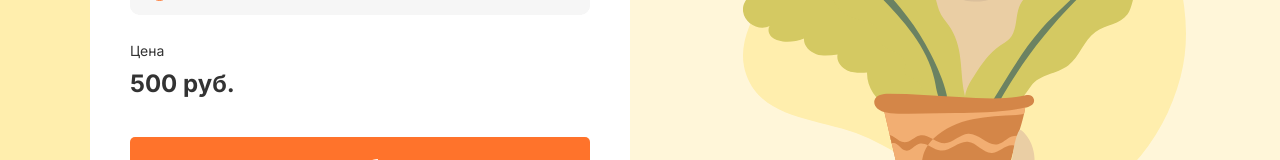
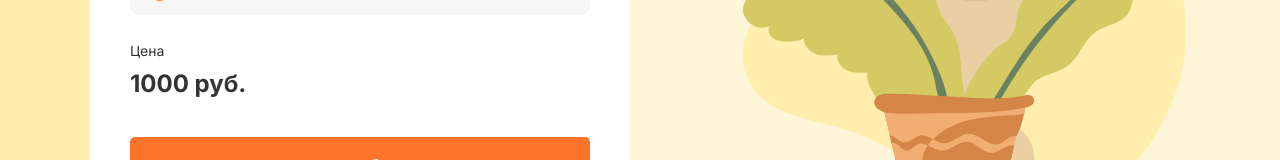
Before and after one commit to Mirror45/cats-cafe, a React (Create React App) app: page / in a window 1280 px wide. Shown: the part 1361-1521 px from the top of the page. Built offline with nearby package versions, Linux system fonts and the light colour scheme.

Commit message:
Добавляем проверки для компонента buy на случай если придут пустые массивы данных

```diff
--- a/src/components/blocks/buy/buy.jsx
+++ b/src/components/blocks/buy/buy.jsx
@@ -14,13 +14,15 @@ import {
   RadioLabelForType
  } from "./styled";
 
- function Buy({ buyOptions }) {
-  const { durationOptions, ticketOptions } = buyOptions;
+ function Buy({ buyOptions: { durationOptions = [], ticketOptions = [] } }) {
+  const canBuy = durationOptions.length && ticketOptions.length;
   const [duration, setDuration] = useState(durationOptions[0]);
   const [selectType, setSelectType] = useState(ticketOptions[0].id);
+  const type = ticketOptions.find((option) => option.id === selectType);
+  const price = duration * (type ? type.price : 0);
 
   // преобразуем ticketOptions в данные для акардеона
-  const accordionContent = ticketOptions.map((option) => ({
+  const accordionContent = canBuy && ticketOptions.map((option) => ({
     id: option.id,
     title: (
       <RadioButton
@@ -36,11 +38,21 @@ import {
     description: option.description
   }));
 
+  const handleBuy = () => {
+    alert(
+      `Спасибо за покупку.
+              Вы приобрели билет класса: ${type.title}.
+              Продолжительность посещения(часов): ${duration}.
+              Цена билета: ${price} руб.`
+    );
+  };
+
   return (
     <StyledSection>
       <StyleTitle level={1} size={TitleSize.BIG}>
         Купить билет
       </StyleTitle>
+      {canBuy ? (
         <Form $width={540}>
           <FormItem>
             <Label $margin={12}>Продолжительность (часов)</Label>
@@ -71,9 +83,14 @@ import {
           <Label $small $margin={6}>
             Цена
           </Label>
-        <Price>500 руб.</Price>
-        <Button minWidth={460}>Купить билет</Button>
+          <Price>{price} руб.</Price>
+          <Button minWidth={460} onClick={handleBuy}>
+            Купить билет
+          </Button>
         </Form>
+      ) : (
+        <p>Покупка билетов временно недоступна</p>
+      )}
     </StyledSection>
   );
 }
--- a/src/components/ui/button/button.jsx
+++ b/src/components/ui/button/button.jsx
@@ -1,12 +1,12 @@
 import React, { forwardRef } from "react";
 import { StyledButton } from "./styled";
 
-const Button = forwardRef(({ children, minWidth, link, className }, ref) => {
+const Button = forwardRef(({ children, minWidth, link, className, onClick }, ref) => {
   return (
     <StyledButton
       ref={ref}
       $minWidth={minWidth}
-      {...(link ? { href: link } : { as: "button", type: "button" })}
+      {...(link ? { href: link } : { as: "button", onClick, type: "button" })}
       className={className}
     >
       {children}
```
Lines whose indentation alone changed are shown as unchanged.
